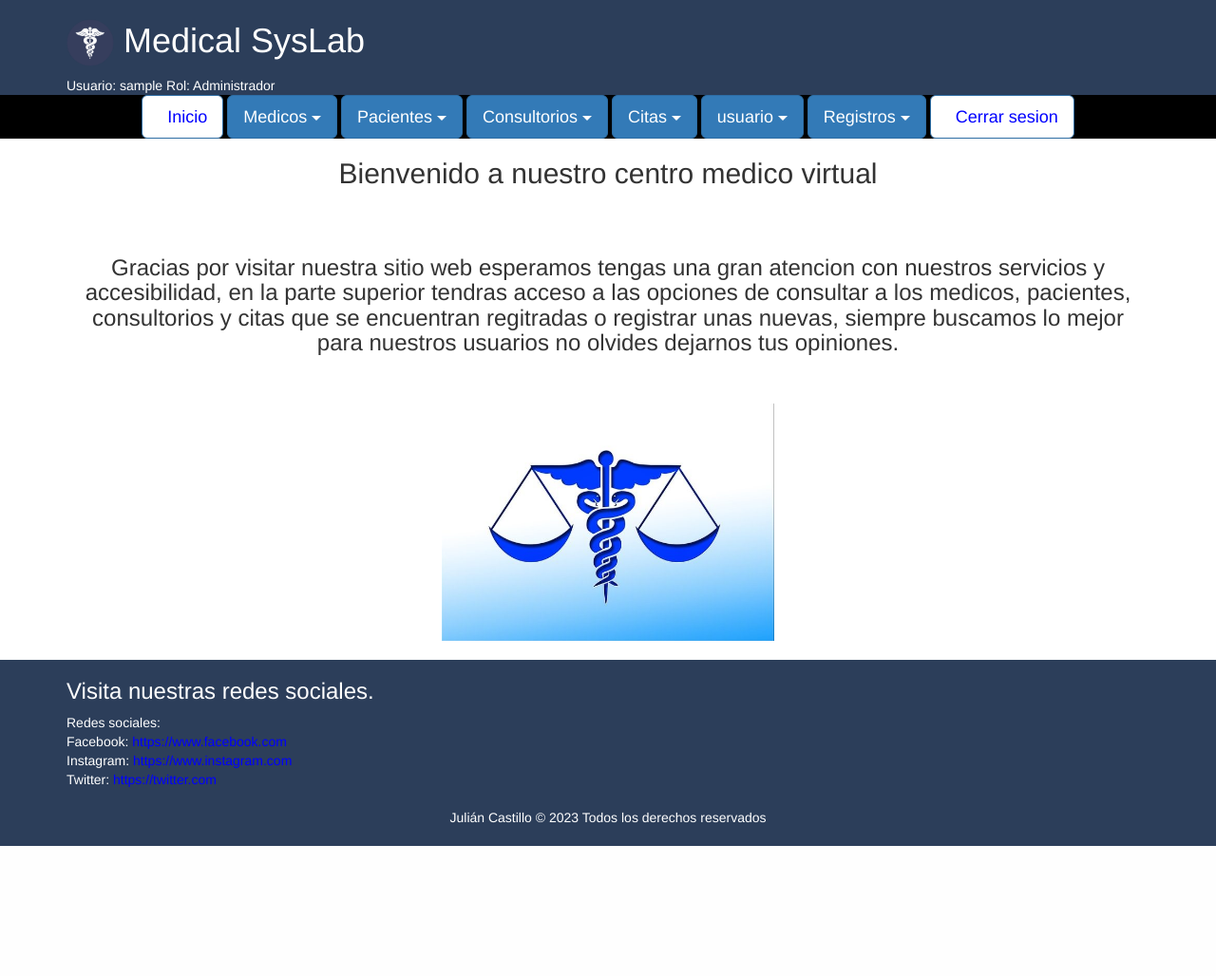
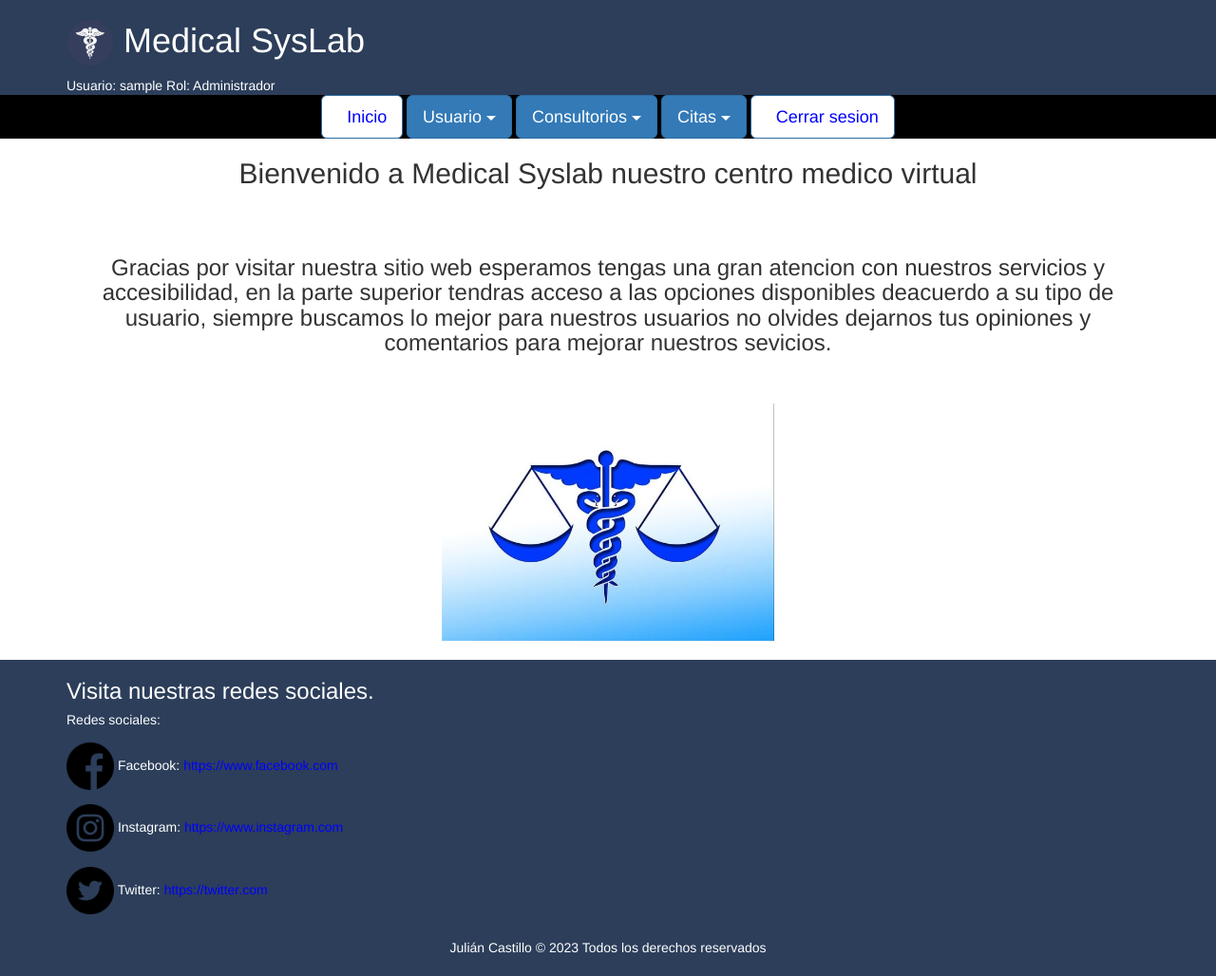
Before and after one commit to Julian7Castillo/Medical-Syslab, a PHP site: page /index.php?pag=bienvenida in a window 1280 px wide. Shown: the whole page at 95% size. Before the commit the page ends 891 px from the top, so only its background shows below. Run offline with PHP 8.4, Linux system fonts and the light colour scheme; the visitor is signed in with stand-in values (Sample User, id 1); some libraries are stand-ins or nearby versions.

Commit message:
Correccion de error en la validacion de usuario y contraseña, se agregaron iconos de redes sociales, reduccion de opciones que se repetian o no eran tan funcionales y otros cambios menores

```diff
--- a/Controlador/validacionIniciosesion.php
+++ b/Controlador/validacionIniciosesion.php
@@ -22,7 +22,7 @@
 	}
 	else
 	{
-		header("location:../vista/index.php?msj=2?pag=login");
+		header("location:../vista/index.php?msj=2");
 		//msj=2, quiere decir que el usuario no esta registrado
 	}
 ?>
--- a/Vista/bienvenida.php
+++ b/Vista/bienvenida.php
@@ -10,8 +10,13 @@
 	</head>
 	<body>
 		<article class="col-xs-12">
-			<center><h2>Bienvenido a nuestro centro medico virtual</h2><br><br>
-			<p><h3>Gracias por visitar nuestra sitio web esperamos tengas una gran atencion con nuestros servicios y accesibilidad, en la parte superior tendras acceso a las opciones de consultar a los medicos, pacientes, consultorios y citas que se encuentran regitradas o registrar unas nuevas, siempre buscamos lo mejor para nuestros usuarios no olvides dejarnos tus opiniones.</h3></p><br><br>
+			<center><h2>Bienvenido a Medical Syslab nuestro centro medico virtual</h2><br><br>
+			<p><h3>
+				Gracias por visitar nuestra sitio web esperamos tengas una gran atencion con nuestros
+				servicios y accesibilidad, en la parte superior tendras acceso a las opciones disponibles
+				deacuerdo a su tipo de usuario, siempre buscamos lo mejor para nuestros usuarios no
+				olvides dejarnos tus opiniones y comentarios para mejorar nuestros sevicios.
+			</h3></p><br><br>
 			<img src=" img/imagen.jpg"al="logo" style="width:350px;height:250px;"><br><br></center>
 		</article>
 	</body>
--- a/Vista/footer.php
+++ b/Vista/footer.php
@@ -9,13 +9,15 @@
         <!--footer con bootstrap y con los colores de los estilos extras-->
         <footer>
             <div class="container">
-                <h3>
-                    Visita nuestras redes sociales.</h3>
-                    Redes sociales:<br>
-                    Facebook: <a href="https://www.facebook.com">https://www.facebook.com</a><br>
-                    Instagram: <a href="https://www.instagram.com">https://www.instagram.com</a><br>
-                    Twitter: <a href="https://twitter.com">https://twitter.com</a><br><br>
-                    <center> Julián Castillo © 2023 Todos los derechos reservados</center><br>
+                <h3>Visita nuestras redes sociales.</h3>
+                <h5>Redes sociales:<br><br>
+                <img src="img/facebook.png"al="logo" style="width:50px;height:50px;">
+                Facebook: <a href="https://www.facebook.com">https://www.facebook.com</a><br><br>
+                <img src="img/instagram.png"al="logo" style="width:50px;height:50px;">
+                Instagram: <a href="https://www.instagram.com">https://www.instagram.com</a><br><br>
+                <img src="img/Twitter.png"al="logo" style="width:50px;height:50px;">
+                Twitter: <a href="https://twitter.com">https://twitter.com</a><br><br></h5>
+                <center> Julián Castillo © 2023 Todos los derechos reservados</center><br>
                 </h3>
             </div>
         </footer>
--- a/Vista/index.php
+++ b/Vista/index.php
@@ -1,14 +1,15 @@
 <?php
 	session_start();
 	extract ($_REQUEST);
+	if (!isset($_REQUEST['msj'])){
+		$msj=0;
+	}
 	if (!isset($_REQUEST['pag'])){
     	$pag='login';
 	}
-	if (!isset($_REQUEST['msj'])){
-		$msj=0;
-	}
 	else
 ?>
+
 <!DOCTYPE html>
 <html>
 	<head>
@@ -28,12 +29,6 @@
 	</head>
 
 	<body>
-		<?php
-			if ($msj==2){
-				echo '<br><br><div class="alert alert-danger text-center">Error de usuario y/o contraseña son incorrectos </div>';
-			}
-		?>
-
 		<!--encabezado con icono y tutulo-->
 		<?php include "encabezado.php";?>
 
@@ -42,12 +37,16 @@
 			<section class="row">
 				<?php
 					if($pag != 'login'){
-						include "menu.php" ;
+						include "menu.php";
 					}
+				?>
+				<?php
+					if ($msj==2)
+						echo '<br><br><div class="alert alert-danger text-center">Error de usuario y/o contraseña son incorrectos </div>';
 				?>
 				<div class="container">
 					<div id="divContenido">
-						<?php include $pag.".php" ;?>
+						<?php include $pag.".php";?>
 					</div>
 			</section>
 		</div>
--- a/Vista/login.php
+++ b/Vista/login.php
@@ -21,7 +21,7 @@
 					<form action="../controlador/validacionIniciosesion.php" mothod="post">
 						<p><center><h2>Bienvenido a nuestro centro medico virtual por favor inicie sesion</h2><br><br>
 						<h3>Usuario: <br>
-						<INPUT type="text" name="usuario"><br>
+						<INPUT type="text" name="usuario"><br><br>
 						Contraseña: <br>
 						<INPUT type="password" name ="psw"><br><br>
 						<button class="btn btn-primary btn-lg" type="submit" >Iniciar sesion</button></h3></center>
@@ -30,7 +30,7 @@
 
 				<aside class="col-xs-12 col-sm-4 col-md-3 col-lg-3">
 					<p>
-						<h2>Gracias por visitar nuestra sitio web esperamos tengas una gran atencion con nuestros servicios y accesibilidad, siempre buscamos lo mejor para nuestros usuarios no olvides dejarnos tus opiniones.<h2>
+						<h2>Gracias por visitar nuestra sitio web esperamos tengas una gran atención con nuestros servicios y accesibilidad, siempre buscamos lo mejor para nuestros usuarios no olvides dejarnos tus opiniones.<h2><br>
 					</p>
 				</aside>
 			</section>
--- a/Vista/menu.php
+++ b/Vista/menu.php
@@ -12,7 +12,7 @@
 			<button style=background-color:white type="button" class="btn btn-primary btn-lg dropdown-toggle"><a href="index.php?pag=bienvenida">&nbsp; Inicio </a></button>
 			<?php
 				if($_SESSION['rol'] == 1){
-					echo '
+					echo '<!--
 						<button type="button" class="btn btn-primary btn-lg dropdown-toggle" data-toggle="dropdown"> Medicos <span class="caret"></span></button>
 
 						<ul class="dropdown-menu" role="menu">
@@ -31,6 +31,16 @@
 						<li><a class="dropdown-item" href="inicio.php?pag=Actualizar_Pacientes">Actualizar</a></li>
 						<li class="divider"></li>
 						<li><a class="dropdown-item" href="inicio.php?pag=Eliminar_Pacientes">Borrar</a></li>
+						</ul>-->
+
+						<button type="button" class="btn btn-primary btn-lg dropdown-toggle" data-toggle="dropdown"> Usuario <span class="caret"></span></button>
+
+						<ul class="dropdown-menu" role="menu">
+						<li><a href="inicio.php?pag=Registro_Usuarios">Ingresar nuevo usuario </a></li>
+						<li><a href="inicio.php?pag=Consultar_Usuarios">Consultar Usuarios </a></li>
+						<li><a href="inicio.php?pag=Actualizar_Usuarios">Actualizar Usuarios</a></li>
+						<li class="divider"></li>
+						<li><a href="inicio.php?pag=Eliminar_Usuarios">Borrar Usuarios </a></li>
 						</ul>
 
 						<button type="button" class="btn btn-primary btn-lg dropdown-toggle" data-toggle="dropdown"> Consultorios <span class="caret"></span></button>
@@ -51,42 +61,9 @@
 						<li><a href="inicio.php?pag=Actualizar_Citas">Actualizar</a></li>
 						<li class="divider"></li>
 						<li><a href="inicio.php?pag=Eliminar_Citas">Borrar</a></li>
-						</ul>
-
-						<button type="button" class="btn btn-primary btn-lg dropdown-toggle" data-toggle="dropdown"> usuario <span class="caret"></span></button>
-
-						<ul class="dropdown-menu" role="menu">
-						<li><a href="inicio.php?pag=Registro_Usuarios">Ingresar nuevo usuario </a></li>
-						<li><a href="inicio.php?pag=Consultar_Usuarios">Consultar Usuarios </a></li>
-						<li><a href="inicio.php?pag=Actualizar_Usuarios">Actualizar Usuarios</a></li>
-						<li class="divider"></li>
-						<li><a href="inicio.php?pag=Eliminar_Usuarios">Borrar Usuarios </a></li>
-						</ul>
-
-						<button type="button" class="btn btn-primary btn-lg dropdown-toggle" data-toggle="dropdown"> Registros <span class="caret"></span></button>
-
-						<ul class="dropdown-menu" role="menu">
-						<li><a href="inicio.php?pag=Lista_Usuarios">Registros de Usuarios</a></li>
-						<li><a href="inicio.php?pag=Lista_Medicos">Registros de Medicos</a></li>
-						<li><a href="inicio.php?pag=Lista_Pacientes">Registros de Pacientes</a></li>
-						<li><a href="inicio.php?pag=Lista_Consultorios">Registros de Consultorios</a></li>
-						<li><a href="inicio.php?pag=Lista_Citas_Asignadas">Registros de Citas asignadas</a></li>
-						<li><a href="inicio.php?pag=Lista_Citas_Atendidas">Registros de Citas atendidas</a></li>
 						</ul>';
 				}if($_SESSION['rol'] == 2){
 					echo '
-						<button type="button" class="btn btn-primary btn-lg dropdown-toggle" data-toggle="dropdown"> Medicos <span class="caret"></span></button>
-
-						<ul class="dropdown-menu" role="menu">
-						<li><a href="inicio.php?pag=Consulta_Medicos">Consultar</a></li>
-						</ul>
-
-						<button type="button" class="btn btn-primary btn-lg dropdown-toggle" data-toggle="dropdown"> Pacientes <span class="caret"></span></button>
-
-						<ul class="dropdown-menu" role="menu">
-						<li><a href="inicio.php?pag=Consulta_Pacientes">Consultar</a></li>
-						</ul>
-
 						<button type="button" class="btn btn-primary btn-lg dropdown-toggle" data-toggle="dropdown"> Consultorios <span class="caret"></span></button>
 
 						<ul class="dropdown-menu" role="menu">
```
Also changed, not shown: Vista/img/facebook.png (added), Vista/img/instagram.png (added), Vista/img/twitter.png (added).
